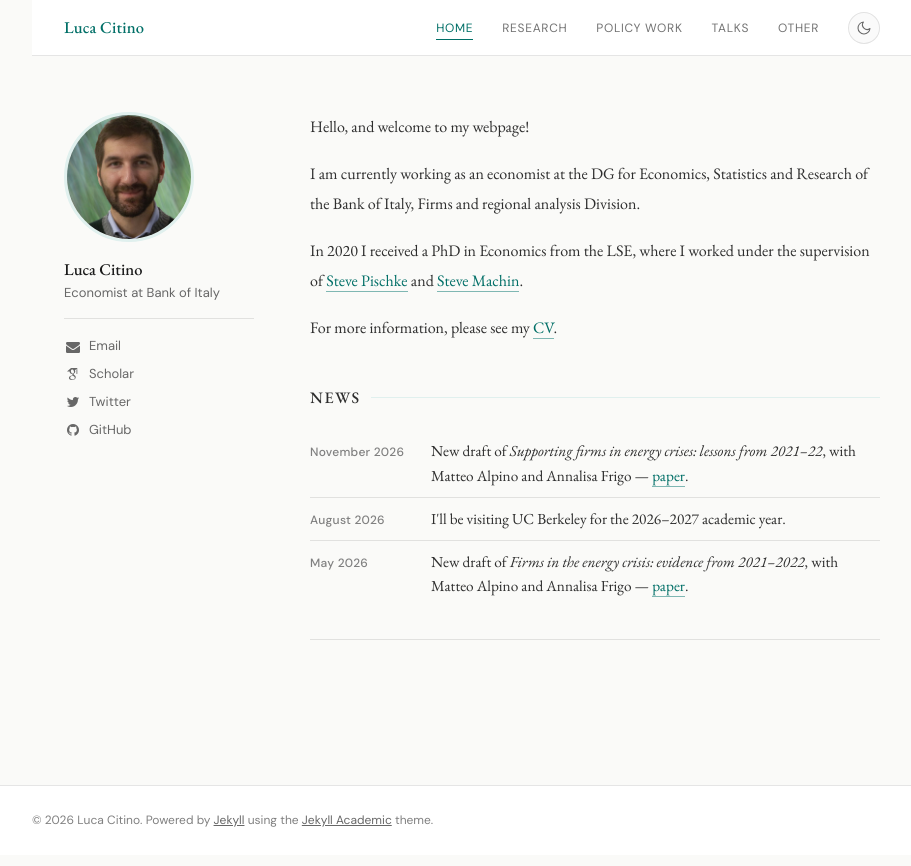
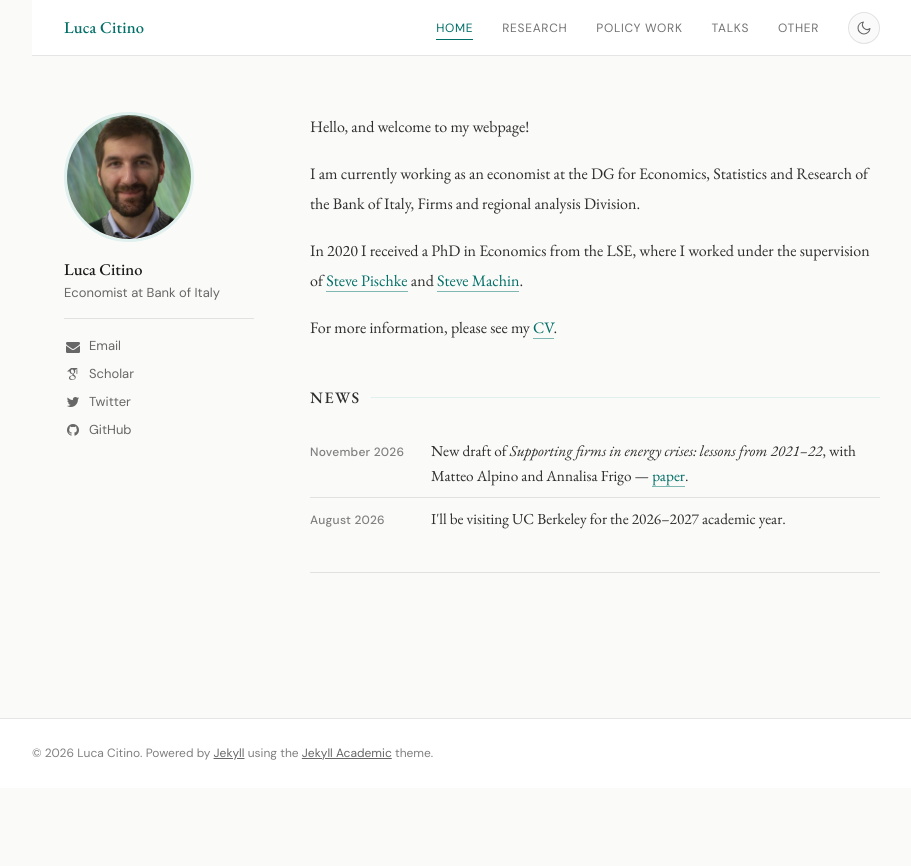
Before and after one commit to luca-citino/luca-citino.github.io, a Jekyll site: the page built from index.md, in a window 1280 px wide. Shown: the top 866 px of the page, without its empty margins (168-1079 px from the left). Built offline with Jekyll 4.4.1, drawn with Linux system fonts in a browser that asks for light colours; nearby versions of some CDN libraries; some web fonts are replaced.

Commit message:
Remove the May 2026 energy crisis draft and its news entry
Co-Authored-By: Claude Opus 5.5 <noreply@anthropic.com>
Claude-Session: https://claude.ai/code/session_016HWvzx49Mu59NW2fzATEGh

```diff
--- a/_data/news.yml
+++ b/_data/news.yml
@@ -21,12 +21,6 @@
   text: >-
     I'll be visiting UC Berkeley for the 2026–2027 academic year.
 
-- date: May 2026
-  text: >-
-    New draft of <em>Firms in the energy crisis: evidence from 2021–2022</em>,
-    with Matteo Alpino and Annalisa Frigo —
-    <a href="https://luca-citino.github.io/docs/acf_may2026.pdf">paper</a>.
-
 # Copy this shape for new entries:
 #
 # - date: September 2026
```
Also changed, not shown: 1 other file.
